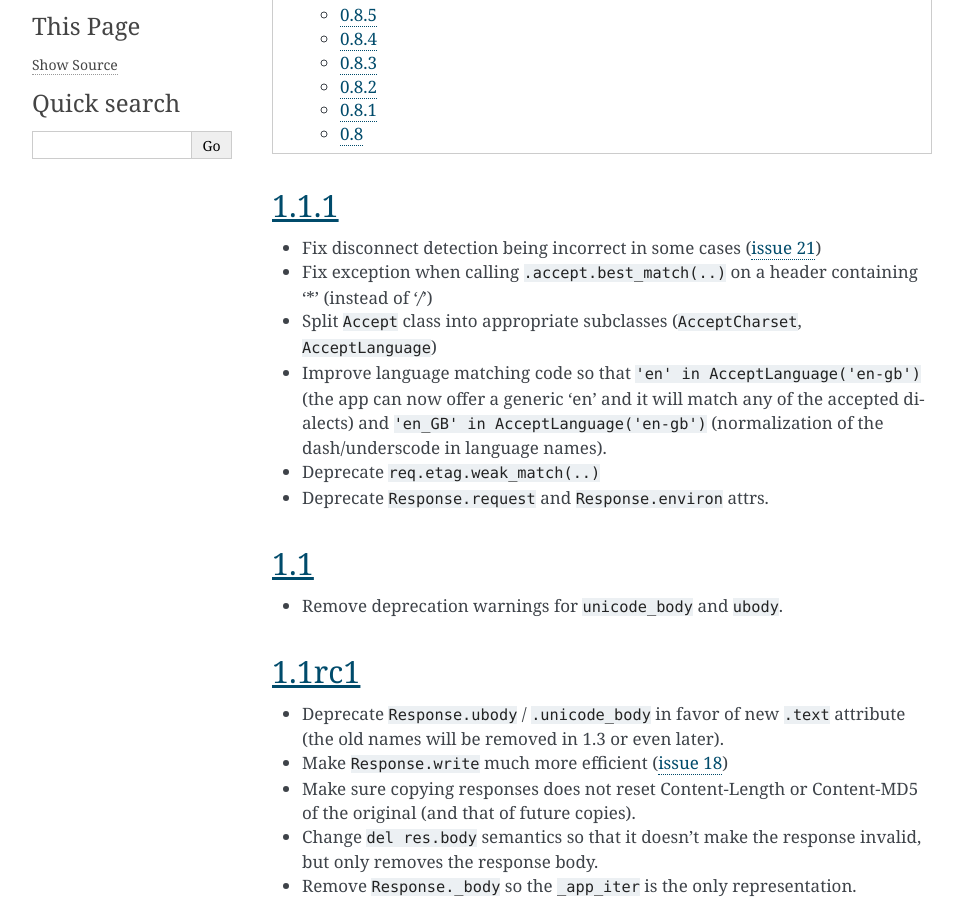
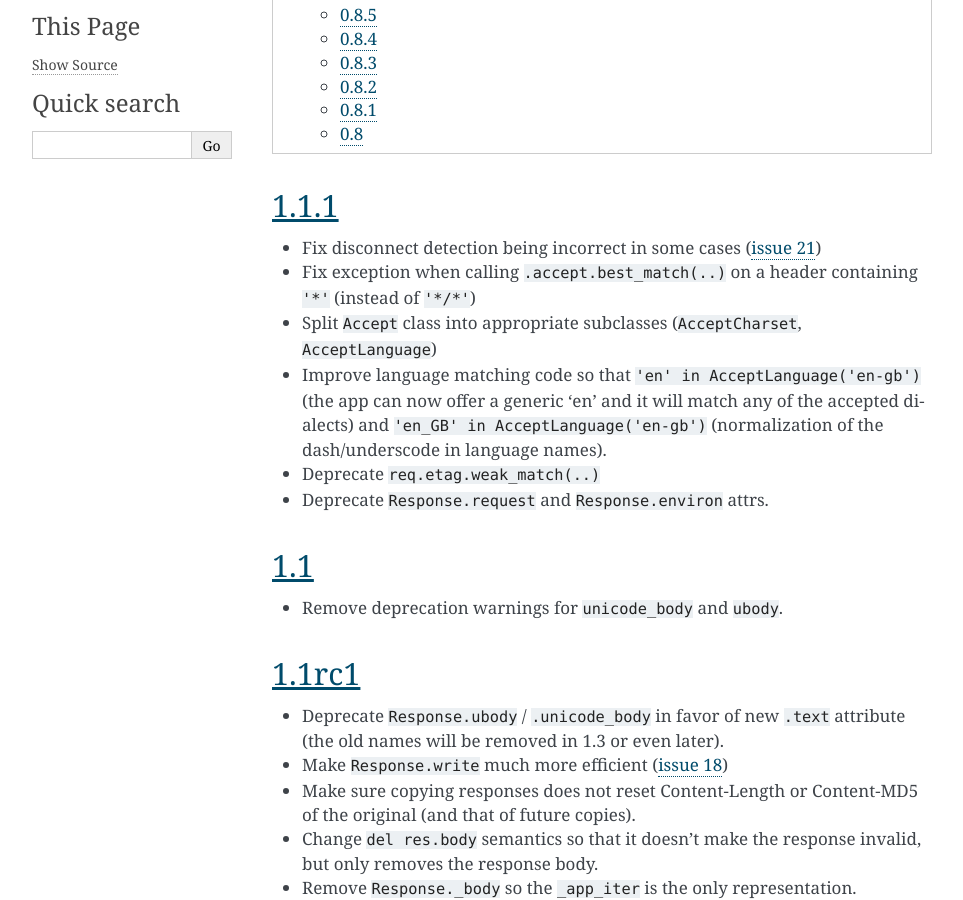
Before and after one commit to Pylons/webob, a Sphinx documentation site: the page built from docs/news.txt, in a window 1280 px wide and 900 px high, scrolled down 852 px. Shown: the whole window, without its empty margins (148-1111 px from the left). Built offline with Sphinx 7.4.7, drawn with Linux system fonts in a browser that asks for light colours.

Commit message:
news.txt formatting

```diff
--- a/docs/news.txt
+++ b/docs/news.txt
@@ -10,7 +10,7 @@ News
   <https://bitbucket.org/ianb/webob/issue/21>`_)
 
 * Fix exception when calling ``.accept.best_match(..)`` on a header containing
-  '*' (instead of '*/*')
+  ``'*'`` (instead of ``'*/*'``)
 
 * Split ``Accept`` class into appropriate subclasses (``AcceptCharset``,
   ``AcceptLanguage``)
```
